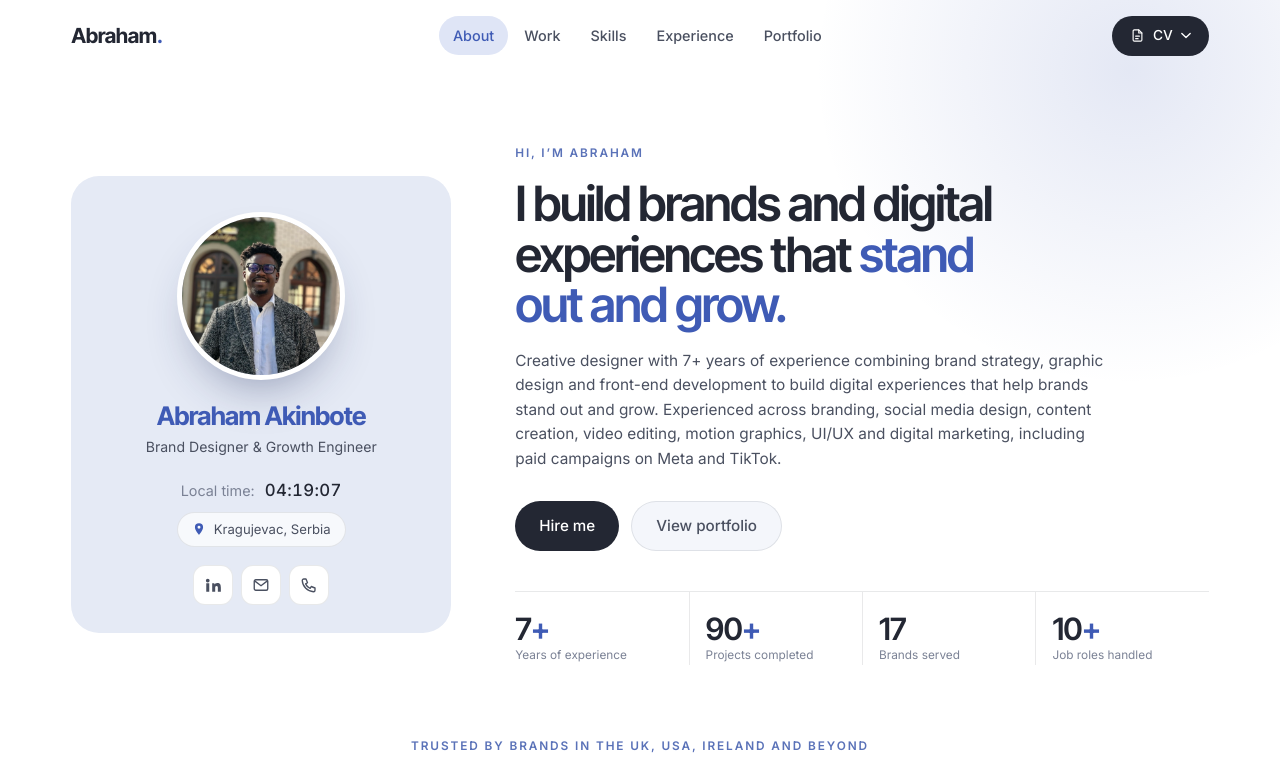
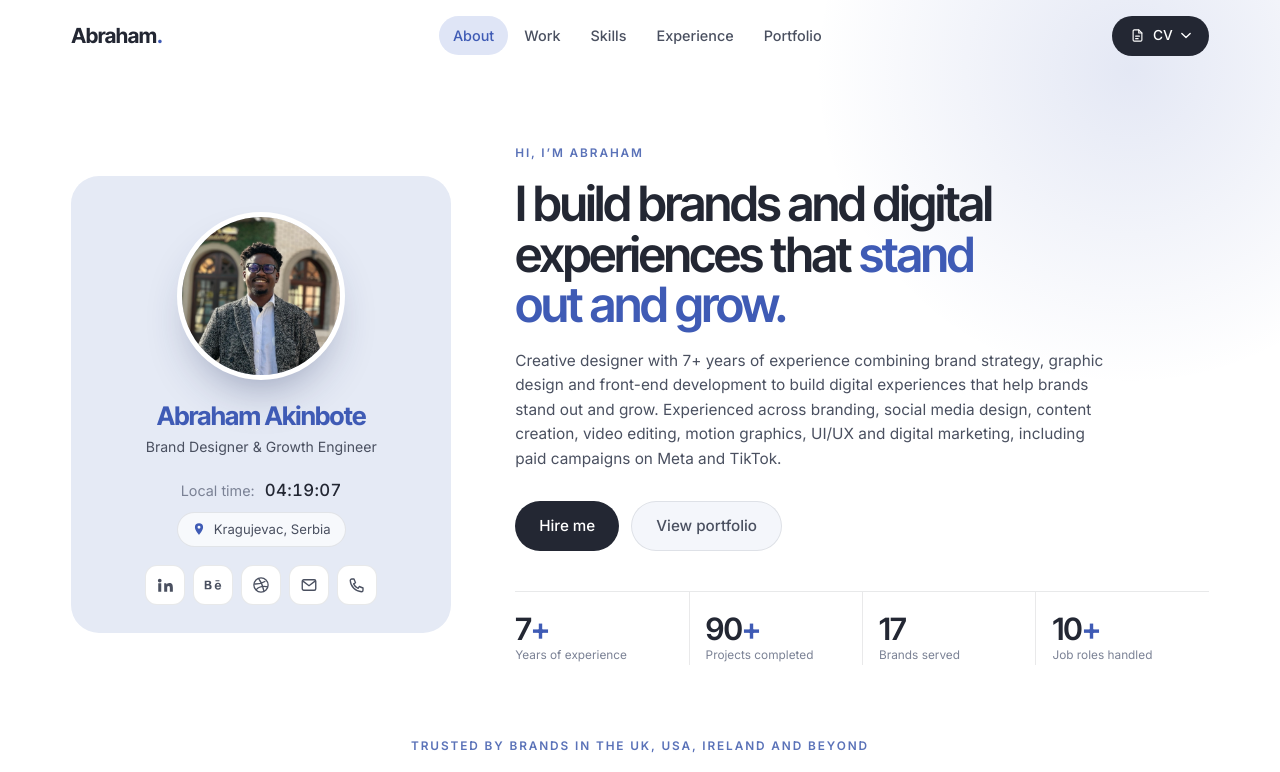
Before and after one commit to billionairechurchboy/abraham-akinbote-portfolio, a plain HTML site: page index.html in a window 1280 px wide. Shown: the top 772 px of the page. Drawn offline with Linux system fonts and the light colour scheme.

Commit message:
Add Behance and Dribbble icons to the profile card
Co-Authored-By: Claude Opus 5.5 <noreply@anthropic.com>

```diff
--- a/index.html
+++ b/index.html
@@ -97,6 +97,12 @@
       <div class="socials-row">
         <a href="https://www.linkedin.com/in/abraham-akinbote-253707260/" target="_blank" rel="noopener" aria-label="LinkedIn">
           <svg width="18" height="18" viewBox="0 0 24 24" fill="currentColor" aria-hidden="true"><path d="M4.98 3.5a2.5 2.5 0 1 1 0 5 2.5 2.5 0 0 1 0-5ZM3 9.75h4V21H3V9.75Zm7 0h3.83v1.54h.05c.53-1 1.84-2.05 3.79-2.05 4.05 0 4.8 2.67 4.8 6.13V21h-4v-4.96c0-1.18-.02-2.7-1.65-2.7-1.65 0-1.9 1.29-1.9 2.62V21h-4V9.75Z"/></svg>
+        </a>
+        <a href="https://www.behance.net/abrahamakinbote" target="_blank" rel="noopener" aria-label="Behance">
+          <svg width="18" height="18" viewBox="0 0 24 24" fill="currentColor" aria-hidden="true"><path d="M8.2 11.3c.9-.4 1.4-1.2 1.4-2.3 0-2.1-1.6-2.8-3.6-2.8H1v11.6h5.2c2.1 0 4-.9 4-3.3 0-1.5-.7-2.7-2-3.2ZM3.3 8.1h2.2c.8 0 1.6.2 1.6 1.2 0 .9-.6 1.2-1.4 1.2H3.3V8.1Zm2.5 7.8H3.3v-3.2h2.5c1 0 1.7.4 1.7 1.6s-.8 1.6-1.7 1.6ZM20.6 7.1h-5.3V5.8h5.3v1.3Zm2.3 6.7c0-2.6-1.5-4.7-4.2-4.7-2.6 0-4.4 2-4.4 4.6 0 2.7 1.7 4.6 4.4 4.6 2 0 3.4-.9 4.1-3h-2.1c-.2.8-1.2 1.2-1.9 1.2-1.4 0-2.2-.8-2.2-2.3h6.3v-.4Zm-6.3-1c.1-1.2.9-2 2.1-2s1.8.7 1.9 2h-4Z"/></svg>
+        </a>
+        <a href="https://dribbble.com/abraham-akinbote" target="_blank" rel="noopener" aria-label="Dribbble">
+          <svg width="18" height="18" viewBox="0 0 24 24" fill="none" stroke="currentColor" stroke-width="1.7" aria-hidden="true"><circle cx="12" cy="12" r="9.5"/><path d="M8.6 3.2c3.6 4.6 6 10.2 7.3 17M2.6 10.6c5.3.3 10.6-.6 15.2-3.7M5.4 18.6c3.4-4.2 8.4-5.6 15.9-4.2"/></svg>
         </a>
         <a href="mailto:abrahamakinbote00@gmail.com" aria-label="Email">
           <svg width="18" height="18" viewBox="0 0 24 24" fill="none" stroke="currentColor" stroke-width="1.8" aria-hidden="true"><rect x="3" y="5" width="18" height="14" rx="2"/><path d="m3.5 6.5 8.5 6.5 8.5-6.5"/></svg>
```
